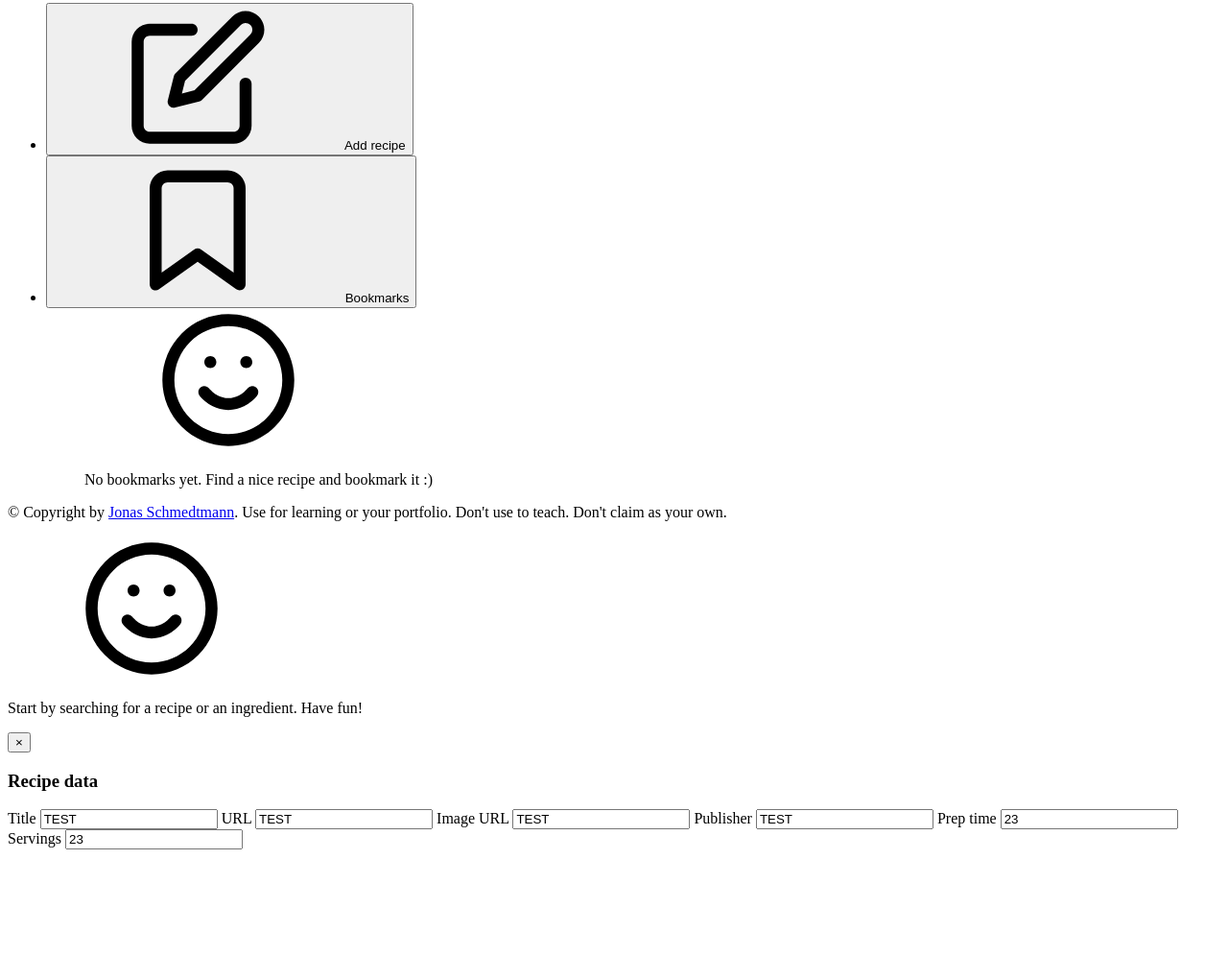
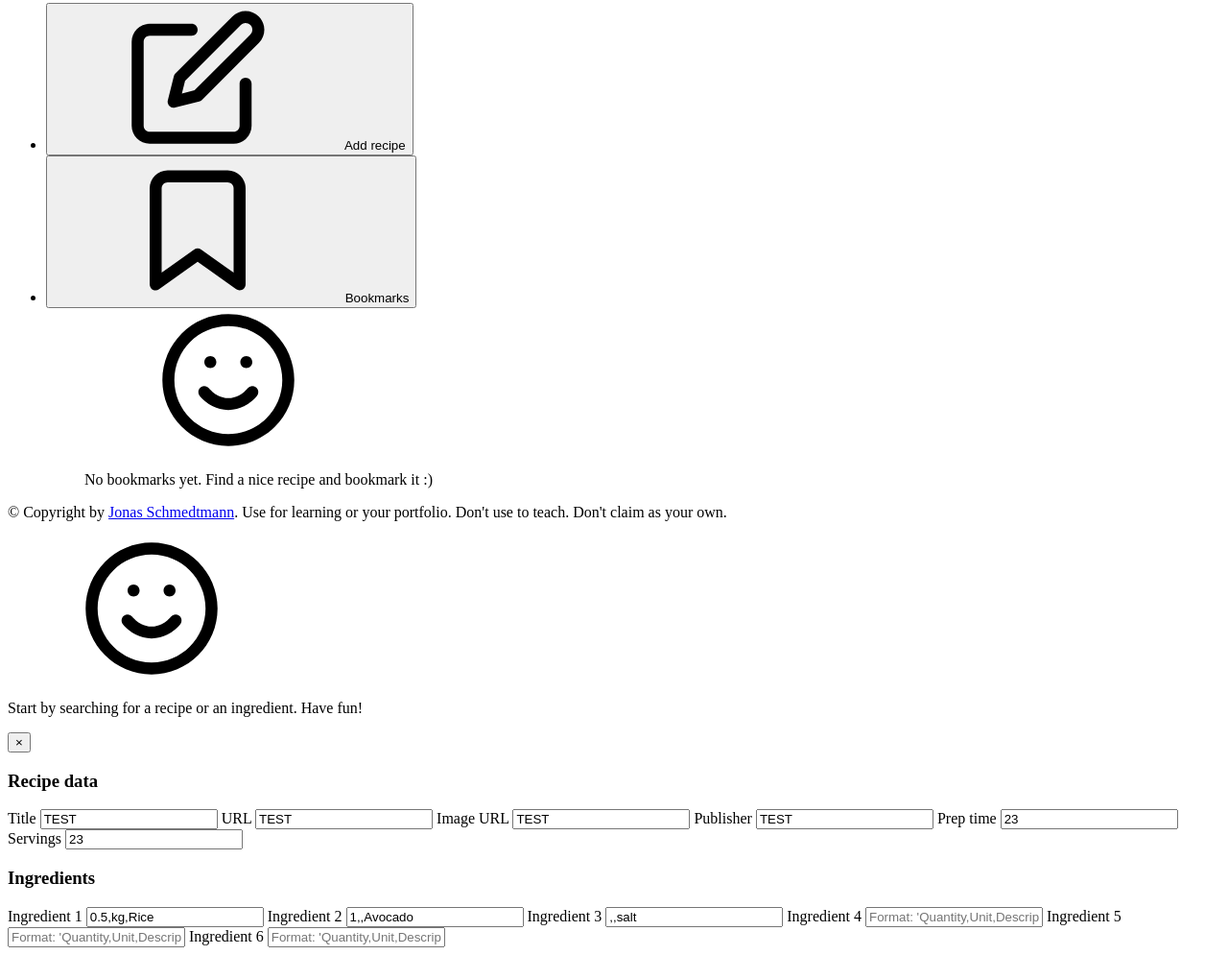
Before and after one commit to mralimov/Recipe-Finder, a plain HTML site: page index.html in a window 1280 px wide. Shown: the part 484-1479 px from the top of the page at 96% size. Before the commit the page ends 1377 px from the top, so only its background shows below. Drawn offline with Linux system fonts and the light colour scheme.

Commit message:
Ingredients index.html

```diff
--- a/index.html
+++ b/index.html
@@ -266,6 +266,49 @@
           <input value="23" required name="servings" type="number" />
         </div>
 
+        <div class="upload__column">
+            <h3 class="upload__heading">Ingredients</h3>
+            <label>Ingredient 1</label>
+            <input
+              value="0.5,kg,Rice"
+              type="text"
+              required
+              name="ingredient-1"
+              placeholder="Format: 'Quantity,Unit,Description'"
+            />
+            <label>Ingredient 2</label>
+            <input
+              value="1,,Avocado"
+              type="text"
+              name="ingredient-2"
+              placeholder="Format: 'Quantity,Unit,Description'"
+            />
+            <label>Ingredient 3</label>
+            <input
+              value=",,salt"
+              type="text"
+              name="ingredient-3"
+              placeholder="Format: 'Quantity,Unit,Description'"
+            />
+            <label>Ingredient 4</label>
+            <input
+              type="text"
+              name="ingredient-4"
+              placeholder="Format: 'Quantity,Unit,Description'"
+            />
+            <label>Ingredient 5</label>
+            <input
+              type="text"
+              name="ingredient-5"
+              placeholder="Format: 'Quantity,Unit,Description'"
+            />
+            <label>Ingredient 6</label>
+            <input
+              type="text"
+              name="ingredient-6"
+              placeholder="Format: 'Quantity,Unit,Description'"
+            />
+          </div>
 
 </body>
 </html>
```
